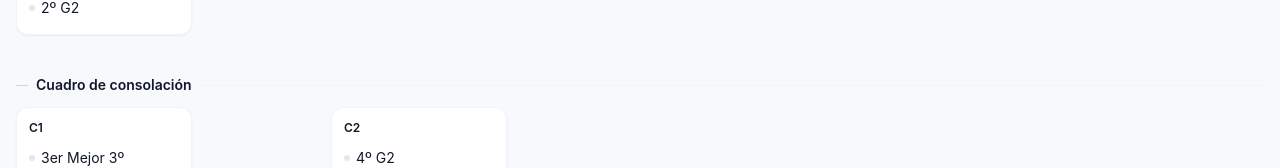
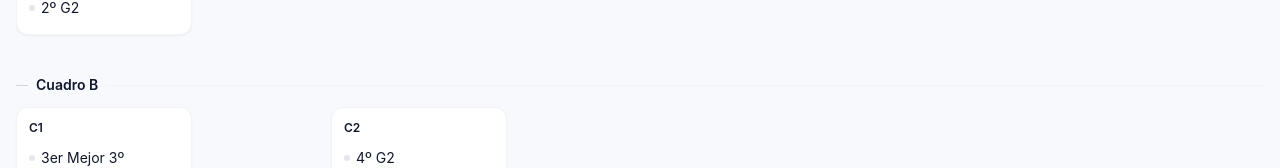
Before and after one commit to pdm-rbtc/premier-padel-rubatec, a React (Vite) app: page /premier-padel-rubatec/bracket/diamant in a window 1280 px wide. Shown: the part 1073-1241 px from the top of the page. Built offline with nearby package versions, Linux system fonts and the light colour scheme; no server answers.

Commit message:
fix: rename 'Cuadro de consolación' to 'Cuadro B'

```diff
--- a/src/components/BracketView.jsx
+++ b/src/components/BracketView.jsx
@@ -52,7 +52,7 @@ export default function BracketView({ division }) {
         <div>
           <h3 className="text-sm font-semibold text-text-secondary mb-3 flex items-center gap-2">
             <span className="w-3 h-px bg-gray-300 inline-block" />
-            Cuadro de consolación
+            Cuadro B
             <span className="flex-1 h-px bg-gray-100 inline-block" />
           </h3>
           <div className="grid grid-cols-2 sm:grid-cols-3 lg:grid-cols-4 gap-3">
```
